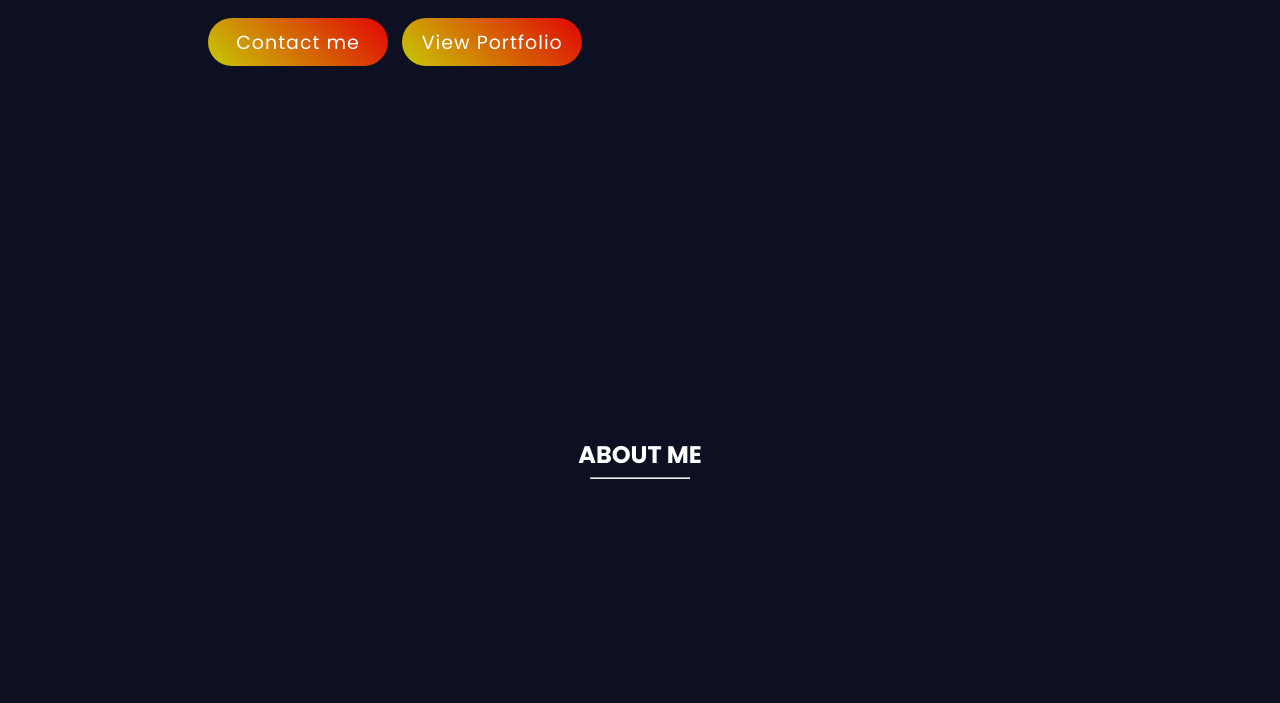
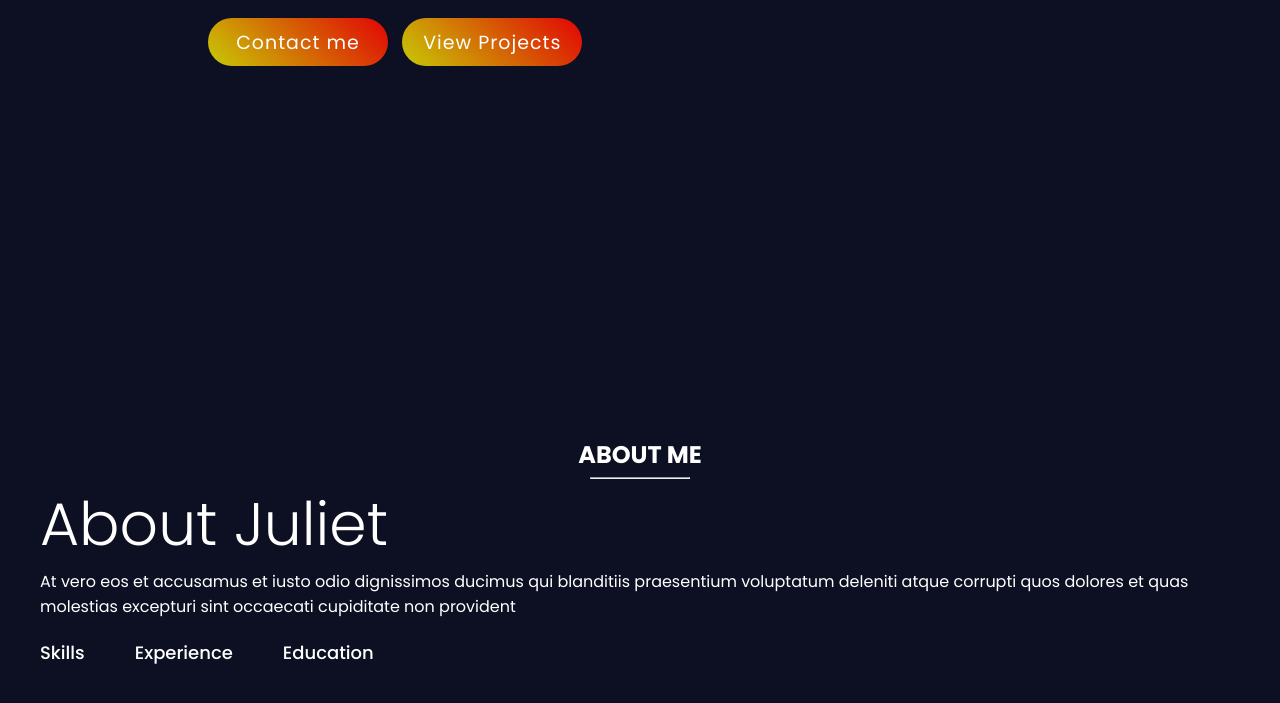
Before and after one commit to jltamolo/jltamolo.github.io, a plain HTML site: page index.html in a window 1280 px wide. Shown: the part 603-1306 px from the top of the page. Drawn offline with nearby package versions, Linux system fonts and the light colour scheme.

Commit message:
sections

```diff
--- a/index.html
+++ b/index.html
@@ -37,8 +37,8 @@
                 I specialize in helping businesses grow their online presence from ideation to implementation. I design, code and assist in social media management. Whether you're running an e-commerce, educational, real estate platform or government site, my technological expertise will cater to all your technological needs. Get in touch with me today for a customised solution!
 
             </p>
-            <a href="#" class="btn">Contact me</a>
-            <a href="#" class="btn">View Portfolio</a>
+            <a href="#contacts" class="btn">Contact me</a>
+            <a href="#projects" class="btn">View Projects</a>
         </div>
 
     </section>
@@ -48,10 +48,15 @@
         <hr>
         <div class="container">
             <div class="row">
-                <div class="about-col-1">
-                    <img src="">
-                </div>
+
                 <div class="about-col-2">
+                    <h6 class="subtitle">About Juliet</h6>
+                    <p>At vero eos et accusamus et iusto odio dignissimos ducimus qui blanditiis praesentium voluptatum deleniti atque corrupti quos dolores et quas molestias excepturi sint occaecati cupiditate non provident</p>
+                    <div class="tab-titles">
+                        <p class="tab-links">Skills</p>
+                        <p class="tab-links">Experience</p>
+                        <p class="tab-links">Education</p>
+                    </div>
 
                 </div>
             </div>
--- a/style.css
+++ b/style.css
@@ -224,24 +224,54 @@ hr{
     padding: 80px 0;
 
 }
+
+.about-col-1 img{
+    width: 100%;
+    height: auto;
+    border-radius: 20px;
+
+}
+
 .row{
     display: flex;
     justify-content: space-between;
-    flex-wrap:wrap
+    flex-wrap:wrap;
 }
+
+.container {
+    max-width: 1200px;
+    margin: 0 auto;
+    overflow: hidden; /* Clearfix to contain floated elements */
+}
+/*
 .about-col-1{
-    flex-basis:35%;
+
+    flex:1;
 
 
 }
-.about-col-1 img{
-    width:100%;
-    border-radius: 15px;
 
+.about-col-1{
+
+    flex:1;
 
 }
-.about-col-1{
-    flex-basis:60%;
-
+*/
+.subtitle{
+    font-size:60px;
+    font-weight: 200;
+    color:#fff;
 
 }
+.tab-titles{
+    display: flex;
+    margin:20px 0 40px;
+
+}
+.tab-links{
+    margin-right: 50px;
+    font-size:18px;
+    font-weight: 500;
+    cursor: pointer;
+    position: relative;
+}
```
